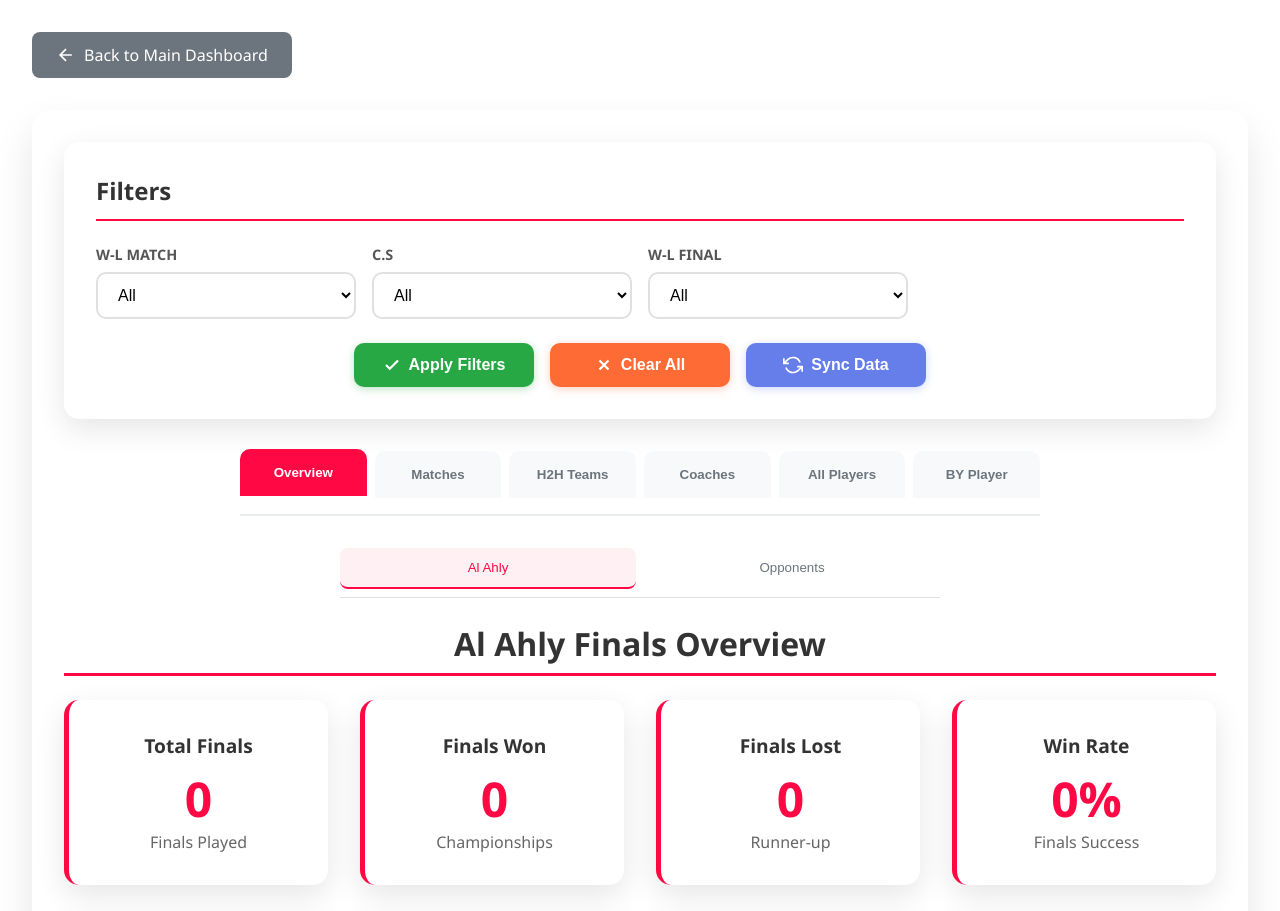
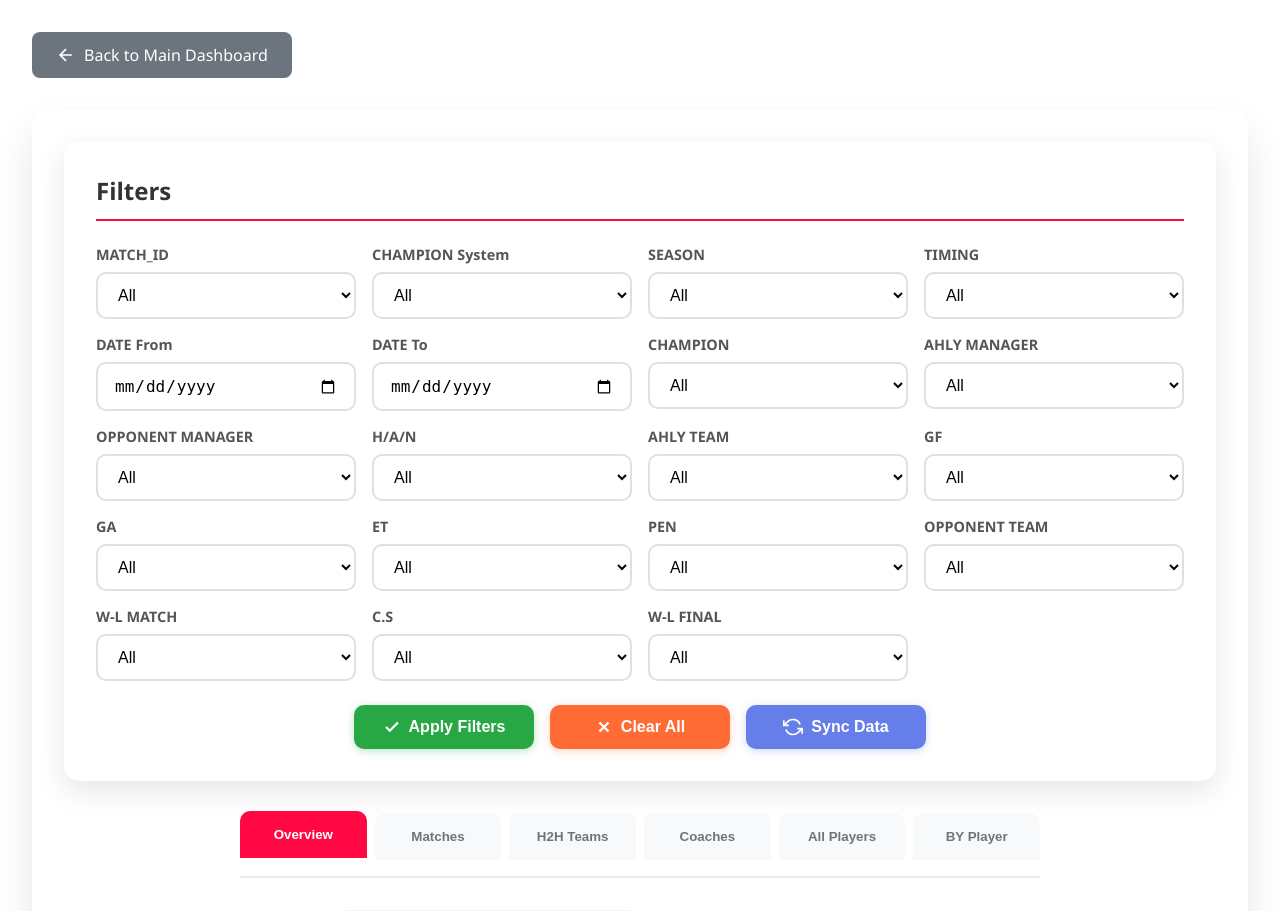
Before and after one commit to MEDSABRY98/FDBASE, a Flask app: page /al-ahly-finals in a window 1280 px wide. Shown: the top 911 px of the page. Run offline with Flask 3, Linux system fonts and the light colour scheme.

Commit message:
Finals Filters: revert to full set with 4 fields per row in original order

```diff
--- a/templates/al_ahly_finals.html
+++ b/templates/al_ahly_finals.html
@@ -902,7 +902,115 @@
             <div class="filters-section">
                 <h2 class="filters-title">Filters</h2>
 
-                <!-- Row: W-L MATCH, C.S, W-L FINAL -->
+                <!-- Row 1: MATCH_ID, CHAMPION System, SEASON, TIMING -->
+                <div class="filter-row">
+                    <div class="filter-item">
+                        <label for="match-id-filter">MATCH_ID</label>
+                        <select class="finals-filter-control" id="match-id-filter">
+                            <option value="">All</option>
+                        </select>
+                    </div>
+                    <div class="filter-item">
+                        <label for="champion-system-filter">CHAMPION System</label>
+                        <select class="finals-filter-control" id="champion-system-filter">
+                            <option value="">All</option>
+                        </select>
+                    </div>
+                    <div class="filter-item">
+                        <label for="season-filter">SEASON</label>
+                        <select class="finals-filter-control" id="season-filter">
+                            <option value="">All</option>
+                        </select>
+                    </div>
+                    <div class="filter-item">
+                        <label for="timing-filter">TIMING</label>
+                        <select class="finals-filter-control" id="timing-filter">
+                            <option value="">All</option>
+                        </select>
+                    </div>
+                </div>
+
+                <!-- Row 2: DATE RANGE, CHAMPION, AHLY MANAGER, OPPONENT MANAGER -->
+                <div class="filter-row">
+                    <div class="filter-item">
+                        <label for="date-from-filter">DATE From</label>
+                        <input type="date" class="finals-filter-control" id="date-from-filter" placeholder="From Date">
+                    </div>
+                    <div class="filter-item">
+                        <label for="date-to-filter">DATE To</label>
+                        <input type="date" class="finals-filter-control" id="date-to-filter" placeholder="To Date">
+                    </div>
+                    <div class="filter-item">
+                        <label for="champion-filter">CHAMPION</label>
+                        <select class="finals-filter-control" id="champion-filter">
+                            <option value="">All</option>
+                        </select>
+                    </div>
+                    <div class="filter-item">
+                        <label for="ahly-manager-filter">AHLY MANAGER</label>
+                        <select class="finals-filter-control" id="ahly-manager-filter">
+                            <option value="">All</option>
+                        </select>
+                    </div>
+                </div>
+
+                <!-- Row 3: OPPONENT MANAGER, H/A/N, AHLY TEAM, GF -->
+                <div class="filter-row">
+                    <div class="filter-item">
+                        <label for="opponent-manager-filter">OPPONENT MANAGER</label>
+                        <select class="finals-filter-control" id="opponent-manager-filter">
+                            <option value="">All</option>
+                        </select>
+                    </div>
+                    <div class="filter-item">
+                        <label for="han-filter">H/A/N</label>
+                        <select class="finals-filter-control" id="han-filter">
+                            <option value="">All</option>
+                        </select>
+                    </div>
+                    <div class="filter-item">
+                        <label for="ahly-team-filter">AHLY TEAM</label>
+                        <select class="finals-filter-control" id="ahly-team-filter">
+                            <option value="">All</option>
+                        </select>
+                    </div>
+                    <div class="filter-item">
+                        <label for="gf-filter">GF</label>
+                        <select class="finals-filter-control" id="gf-filter">
+                            <option value="">All</option>
+                        </select>
+                    </div>
+                </div>
+
+                <!-- Row 4: GA, ET, PEN, OPPONENT TEAM -->
+                <div class="filter-row">
+                    <div class="filter-item">
+                        <label for="ga-filter">GA</label>
+                        <select class="finals-filter-control" id="ga-filter">
+                            <option value="">All</option>
+                        </select>
+                    </div>
+                    <div class="filter-item">
+                        <label for="et-filter">ET</label>
+                        <select class="finals-filter-control" id="et-filter">
+                            <option value="">All</option>
+                        </select>
+                    </div>
+                    <div class="filter-item">
+                        <label for="pen-filter">PEN</label>
+                        <select class="finals-filter-control" id="pen-filter">
+                            <option value="">All</option>
+                        </select>
+                    </div>
+                    <div class="filter-item">
+                        <label for="opponent-team-filter">OPPONENT TEAM</label>
+                        <select class="finals-filter-control" id="opponent-team-filter">
+                            <option value="">All</option>
+                        </select>
+                    </div>
+                </div>
+
+                <!-- Row 5: W-L MATCH, C.S, W-L FINAL (plus filler to keep 4 items) -->
                 <div class="filter-row">
                     <div class="filter-item">
                         <label for="wl-match-filter">W-L MATCH</label>
@@ -920,6 +1028,12 @@
                         <label for="wl-final-filter">W-L FINAL</label>
                         <select class="finals-filter-control" id="wl-final-filter">
                             <option value="">All</option>
+                        </select>
+                    </div>
+                    <div class="filter-item" style="visibility: hidden;">
+                        <label>&nbsp;</label>
+                        <select class="finals-filter-control" disabled>
+                            <option>All</option>
                         </select>
                     </div>
                 </div>
```
